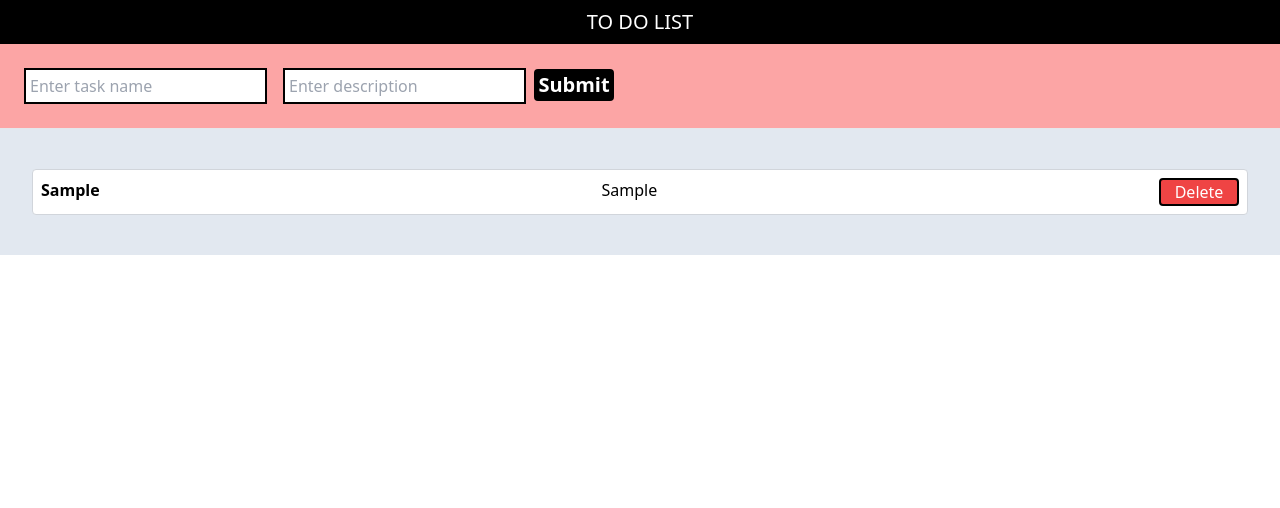
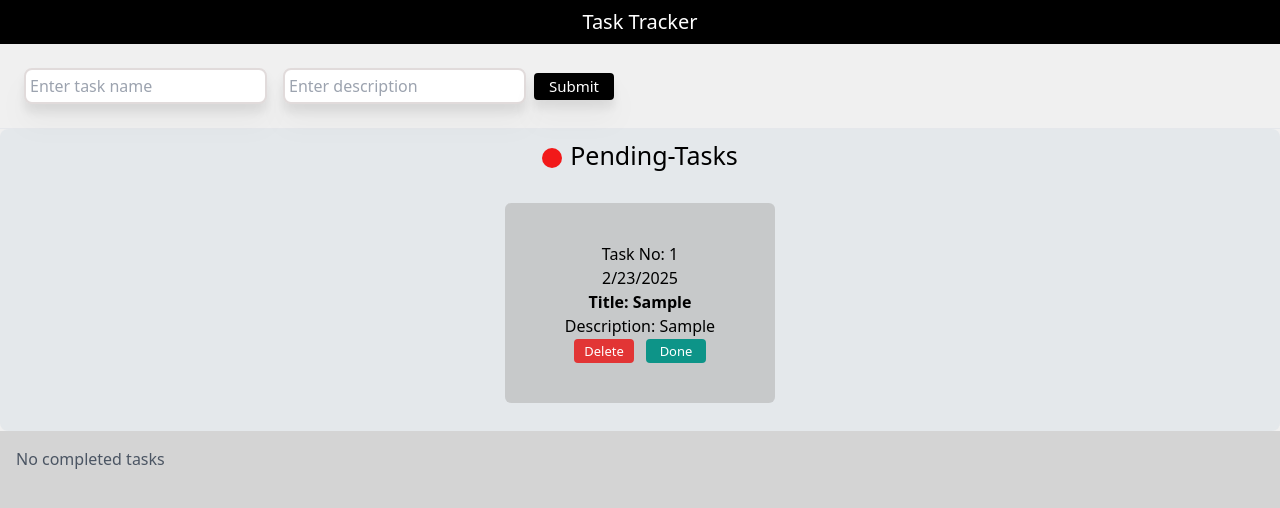
Before and after one commit to sudarshansangle56/Task-Tracker, a Next.js app: page / in a window 1280 px wide. Both pictures are taken after typing "Sample", "Sample" into the empty fields and a click on the button "Submit". Shown: the top 508 px of the page. Built offline with nearby package versions, Linux system fonts and the light colour scheme.

Commit message:
pending task and done task section add

```diff
--- a/app/components/Front.js
+++ b/app/components/Front.js
@@ -1,17 +1,32 @@
 "use client";
-import React, { useState } from "react";
+import React, { useState, useEffect } from "react";
+
 function Front() {
   const [title, setTitle] = useState("");
   const [desc, setDesc] = useState("");
   const [mainTask, setMainTask] = useState([]);
-  const [taskId, setTaskId] = useState(1); // Unique counter for tasks
+  const [taskId, setTaskId] = useState(1);
+  const [doneTask, setDoneTask]= useState([]);
+
+  useEffect(() => {
+    const storedTasks = JSON.parse(localStorage.getItem("tasks"));
+    if (storedTasks && storedTasks.length > 0) {
+      setMainTask(storedTasks);
+      setTaskId(storedTasks[storedTasks.length - 1].id + 1); // Set next taskId
+    }
+  }, []);
+
+  useEffect(() => {
+    localStorage.setItem("tasks", JSON.stringify(mainTask));
+  }, [mainTask]);
 
   const submitHandler = (e) => {
     e.preventDefault();
     if (!title.trim() || !desc.trim()) return; // Prevent empty tasks
 
-    setMainTask([...mainTask, { id: taskId, title, desc }]);
-    setTaskId(taskId + 1); // Increment ID counter
+    const newTask = { id: taskId, title, desc };
+    setMainTask([...mainTask, newTask]);
+    setTaskId(taskId + 1);
     setTitle("");
     setDesc("");
   };
@@ -20,29 +35,31 @@ function Front() {
     setMainTask(mainTask.filter((task) => task.id !== id));
   };
 
+  const handleDone = (id , title, desc) => {
+    alert(`Your task No ${id} has been done`);
+    setDoneTask([...doneTask,{id,title,desc}]);
+    setMainTask(mainTask.filter((task) => task.id !== id));
+  };
+
   return (
     <div>
-      <div className="h-11 w-full text-center p-2 text-xl bg-black text-white">
-        <h2>TO DO LIST</h2>
-      </div>
-
       <form onSubmit={submitHandler} className="p-4">
         <input
-          className="border-2 border-black m-2 p-1"
+          className="border-2 drop-shadow-xl rounded-lg border-[#e1dbdb] m-2 p-1"
           type="text"
           placeholder="Enter task name"
           value={title}
           onChange={(e) => setTitle(e.target.value)}
         />
         <input
-          className="border-2 border-black m-2 p-1"
+          className="border-2 drop-shadow-xl rounded-lg border-[#e1dbdb] m-2 p-1"
           type="text"
           placeholder="Enter description"
           value={desc}
           onChange={(e) => setDesc(e.target.value)}
         />
         <button
-          className="bg-black font-bold rounded text-white w-20 border-2 border-black text-xl"
+          className="bg-black drop-shadow-xl rounded text-white w-20 border-2 border-black text-[15px]"
           type="submit"
         >
           Submit
@@ -51,28 +68,64 @@ function Front() {
 
       <hr />
 
-      <div className="p-8 bg-slate-200">
+      <div className=" rounded-lg bg-[#c4d2de44] flex flex-col items-center justify-center">
+        <div className="pt-2 flex gap-2 flex-row text-[25px]">
+          <div className="bg-[#f21919] mt-[11px] rounded-xl h-5 w-5"></div>
+          <h3>Pending-Tasks</h3>
+        </div>
+        <div className="flex flex-wrap items-center justify-center">
+          <div className="flex flex-col h-full w-full">
             {mainTask.length > 0 ? (
-          <ul>
+              <ul className="flex gap-7 p-7 flex-wrap items-center justify-center">
                 {mainTask.map((task) => (
-              <li
+                  <div
                     key={task.id}
-                className="flex justify-between bg-white p-2 my-2 border border-gray-300 rounded"
+                    className="bg-[#b0b0b089] flex flex-col items-center justify-center rounded-md min-h-[200px] w-[270px]"
                   >
-                <span className="font-bold">{task.title}</span>
-                <span>{task.desc}</span>
+                    <h3>Task No: {task.id}</h3>
+                    <h3>{new Date().toLocaleDateString()}</h3>
+                    <span className="font-bold">Title: {task.title}</span>
+                    <span>Description: {task.desc}</span>
+                    <div className="sm:gap-3">
                       <button
-                  className="bg-red-500 border-2 w-20 text-white border-black rounded"
+                        className="bg-[#e23535] h-6 text-[13px] border-2 w-[60px] text-white border-[#e23535] rounded"
                         onClick={() => deleteHandler(task.id)}
                       >
                         Delete
                       </button>
-              </li>
+                      <button
+                        onClick={() => handleDone(task.id ,task.title, task.desc)}
+                        className="bg-teal-600 ml-3 hover:bg-teal-700 h-6 text-[13px] border-2 w-[60px] text-white border-none rounded"
+                      >
+                        Done
+                      </button>
+                    </div>
+                  </div>
                 ))}
               </ul>
             ) : (
-          <h2>No Task Available</h2>
+              <h2 className="text-white">No Task Available</h2>
             )}
+          </div>
+        </div>
+      </div>
+      <div className="bg-[#2222] p-4 h-[700px] w-full">
+      {doneTask.length > 0 ? (
+          <div className="grid gap-4">
+            {doneTask.map((task) => (
+              <div key={task.id}  className="bg-[#b0b0b089] flex flex-col items-center justify-center rounded-md min-h-[200px] w-[250px]">
+              <h3>Task No: {task.id}</h3>
+                    <h3>{new Date().toLocaleDateString()}</h3>
+                    <span className="font-bold">Title: {task.title}</span>
+                    <span>Description: {task.desc}</span>
+              </div>
+            ))}
+          </div>
+
+        ) : (
+          <h3 className="text-gray-600">No completed tasks</h3>
+        )}
+
       </div>
     </div>
   );
--- a/app/layout.js
+++ b/app/layout.js
@@ -22,6 +22,9 @@ export default function RootLayout({ children }) {
       <body
         className={`${geistSans.variable} ${geistMono.variable} antialiased`}
       >
+        <div className="h-11 w-full text-center p-2 text-xl bg-black text-white">
+          <h2>Task Tracker</h2>
+        </div>
         {children}
       </body>
     </html>
--- a/app/page.js
+++ b/app/page.js
@@ -12,7 +12,7 @@ const Page = () => {
   if (!isClient) return null; // Prevents mismatch by rendering nothing initially
 
   return (
-    <div className="h-full w-full bg-red-300">
+    <div className="h-full w-full bg-[#b4b2b233]">
       <Front />
     </div>
   );
```
Lines whose indentation alone changed are shown as unchanged.
